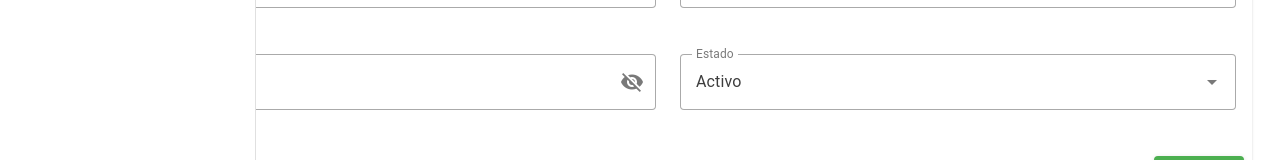
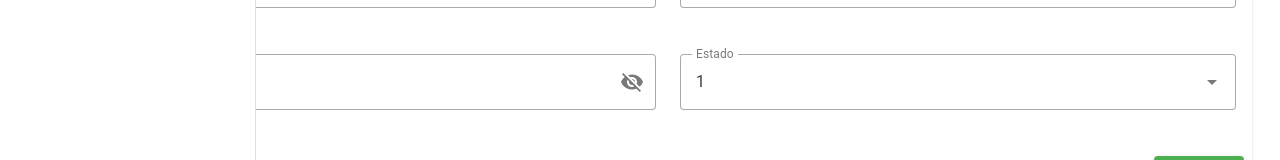
Before and after one commit to marcosismael21/ordena_facil_web, a Nuxt app: page /colaborador/1 in a window 1280 px wide. Shown: the part 482-642 px from the top of the page. Built offline with nearby package versions, Linux system fonts and the light colour scheme; no server answers.

Commit message:
arreglando el modulo de colaborador

```diff
--- a/pages/colaborador/[id].vue
+++ b/pages/colaborador/[id].vue
@@ -187,8 +187,8 @@ const itemsBread = ref([
 ])
 
 const estadoOptions = [
-    { descripcion: "Activo", value: 1 },
-    { descripcion: "Inactivo", value: 0 },
+    { descripcion: "Activo", value: true },
+    { descripcion: "Inactivo", value: false },
 ]
 
 const getRoles = async () => {
--- a/pages/colaborador/show/[id].vue
+++ b/pages/colaborador/show/[id].vue
@@ -125,8 +125,8 @@ const itemsBread = ref([
 ])
 
 const estadoOptions = [
-    { descripcion: "Activo", value: 1 },
-    { descripcion: "Inactivo", value: 0 },
+    { descripcion: "Activo", value: true },
+    { descripcion: "Inactivo", value: false },
 ]
 
 const formatDate = (dateString) => {
```
